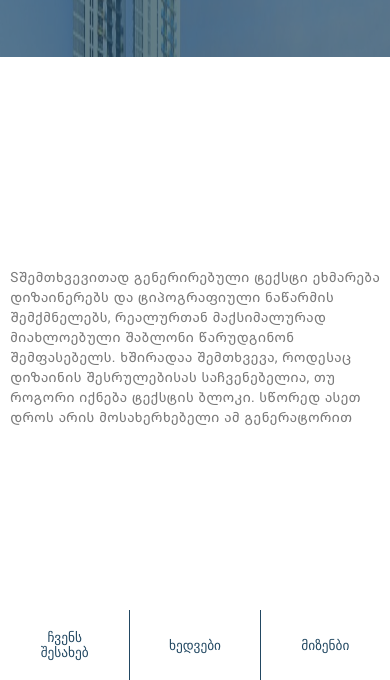
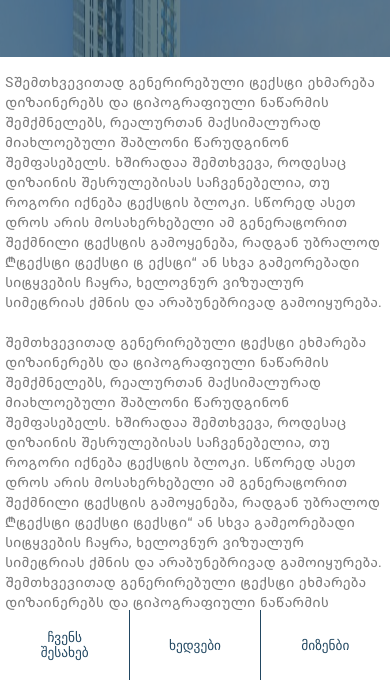
Before and after one commit to CryptoKiddd/shindi-assignment, a website: page pages/about.html in a window 390 px wide. Shown: the part 164-844 px from the top of the page. Drawn offline with Linux system fonts and the light colour scheme.

Commit message:
mobile about us page

```diff
--- a/css/about.css
+++ b/css/about.css
@@ -82,13 +82,16 @@ color: #7a7a7a;
 @media (width < 798px){
     .slider-container{
         margin-top: -100vh;
-     min-height: 300px;
+     min-height: 200px
 
     }
+    .slider{
+        height: 100vh;
+    }
     .slide{
-        padding: 50px 10px;
+        padding: 5px;
         vertical-align: bottom;
-        margin-top: 160px;
+        margin-top: 10px;
         min-height: 200px;
         height: 100%;
         background-color: white;
--- a/css/home.css
+++ b/css/home.css
@@ -543,6 +543,9 @@ font-family: "Roboto _GEO Mt";
   .about-us-container h4{
     font-size: 16px;
   }
+  .news-card-text{
+    padding: 10px;
+  }
 
   .news-container{
     flex-wrap: nowrap;
```
